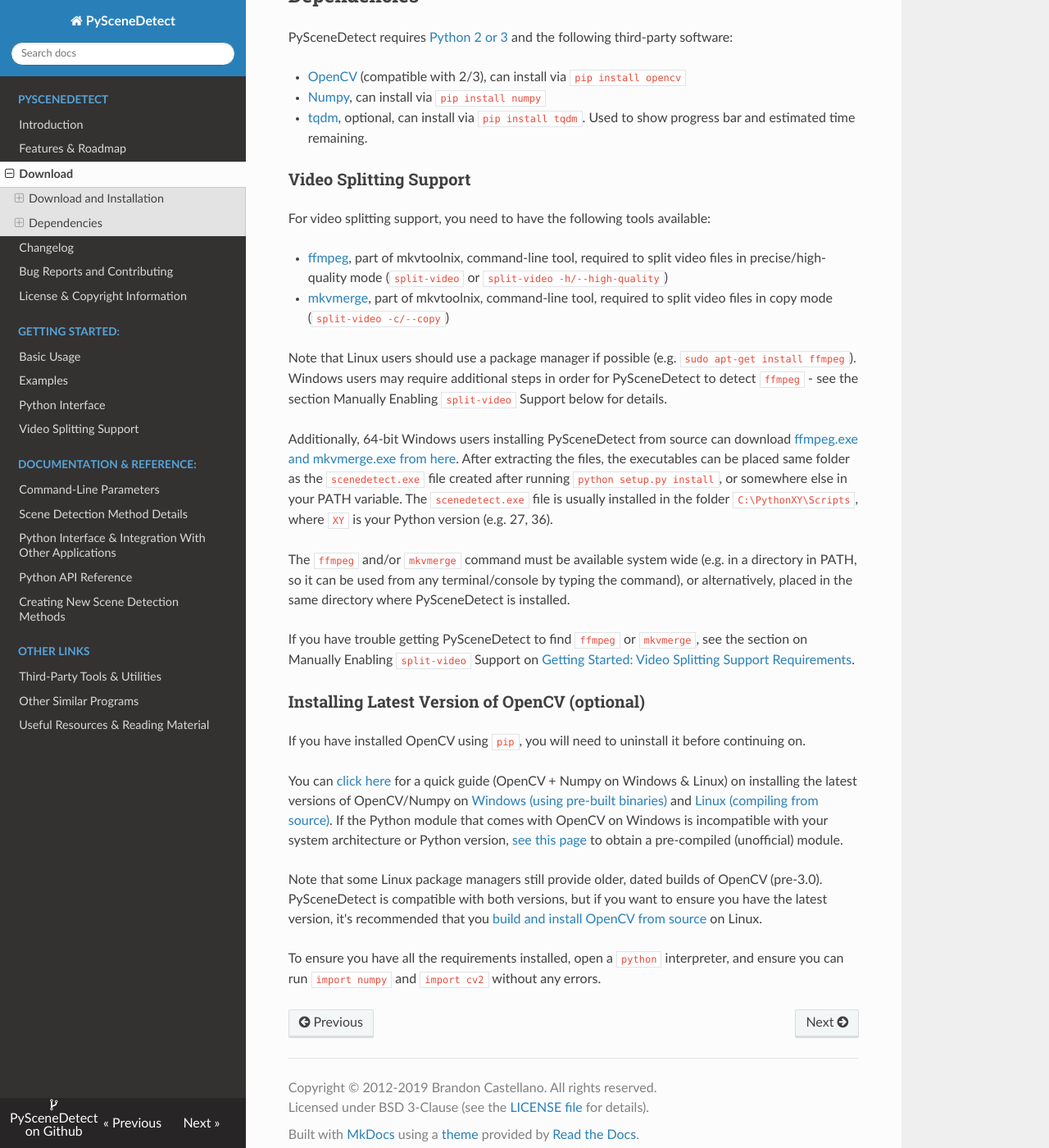
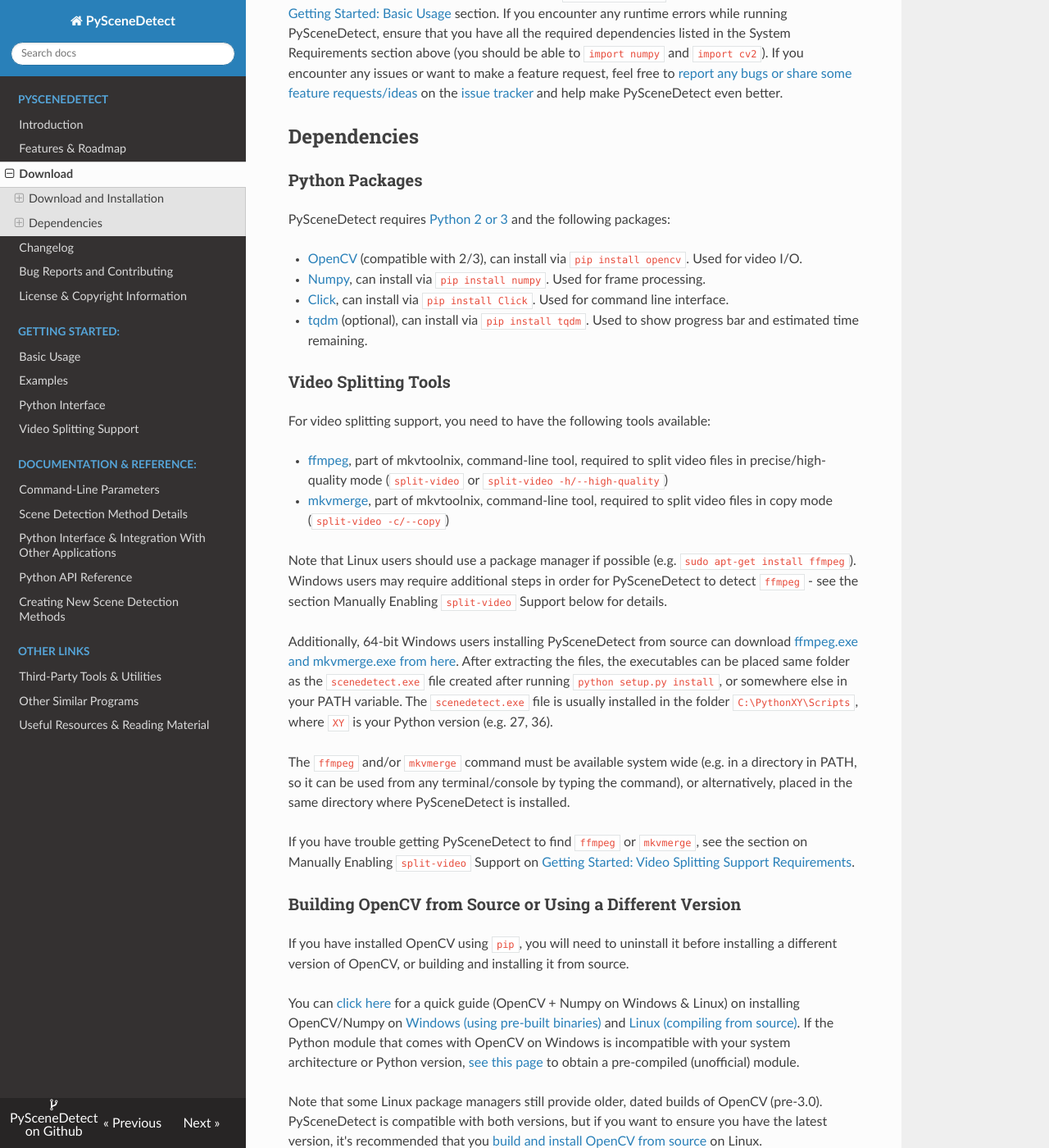
Before and after one commit to vovamushak/PySceneDetect, an MkDocs documentation site: the page built from docs/download.md, in a window 1280 px wide and 1400 px high, scrolled down 1335 px. Shown: the whole window at 82% size. Built offline with MkDocs 1.6.1, drawn with Linux system fonts in a browser that asks for light colours; nearby versions of some CDN libraries; old or Windows-style settings are respelled for this version of MkDocs; some of the changed text lies outside the part shown.

Commit message:
Add opencv as an extra dependency.  Update download page.  See #111.

```diff
--- a/docs/download.md
+++ b/docs/download.md
@@ -10,10 +10,13 @@ PySceneDetect is compatible with both Python 2 and 3.  Note that Python 3 usuall
 ### Install via pip &nbsp; <span class="wy-text-neutral"><span class="fa fa-windows"></span> &nbsp; <span class="fa fa-linux"></span> &nbsp; <span class="fa fa-apple"></span></span></h3>
 
 <div class="important">
-&nbsp;<br/>
-<h3 class="wy-text-neutral"><span class="fa fa-forward wy-text-info"></span> <tt>pip install scenedetect</tt></h3></div>
+<h4 class="wy-text-neutral">Including all dependencies:</h4>
+<h3 class="wy-text-neutral"><span class="fa fa-forward wy-text-info"></span> <tt>pip install scenedetect[opencv,progress_bar]</tt></h3>
+<h4 class="wy-text-neutral">Without extras (OpenCV installation required):</h4>
+<h3 class="wy-text-neutral"><span class="fa fa-forward wy-text-info"></span> <tt>pip install scenedetect</tt></h3>
+</div>
 
-PySceneDetect is available via `pip` as [the `scenedetect` package](https://pypi.org/project/scenedetect/).
+PySceneDetect is available via `pip` as [the `scenedetect` package](https://pypi.org/project/scenedetect/).  See below for instructions on installing a non-pip version of OpenCV.  To ensure you have all the requirements installed, open a `python` interpreter, and ensure you can run `import cv2` without any errors.
 
 ### Python Installer (All Platforms) &nbsp; <span class="wy-text-neutral"><span class="fa fa-windows"></span> &nbsp; <span class="fa fa-linux"></span> &nbsp; <span class="fa fa-apple"></span></span></h3>
 
@@ -38,13 +41,16 @@ To get familiar with PySceneDetect, try running `scenedetect help`, or continue
 
 ## Dependencies
 
-PySceneDetect requires [Python 2 or 3](https://www.python.org/) and the following third-party software:
+### Python Packages
 
- - [OpenCV](http://opencv.org/) (compatible with 2/3), can install via `pip install opencv`
- - [Numpy](http://sourceforge.net/projects/numpy/), can install via `pip install numpy`
- - [tqdm](https://github.com/tqdm/tqdm), optional, can install via `pip install tqdm`. Used to show progress bar and estimated time remaining.
+PySceneDetect requires [Python 2 or 3](https://www.python.org/) and the following packages:
 
-### Video Splitting Support
+ - [OpenCV](http://opencv.org/) (compatible with 2/3), can install via `pip install opencv`. Used for video I/O.
+ - [Numpy](https://numpy.org/), can install via `pip install numpy`. Used for frame processing.
+ - [Click](https://click.palletsprojects.com), can install via `pip install Click`. Used for command line interface.
+ - [tqdm](https://github.com/tqdm/tqdm) (optional), can install via `pip install tqdm`. Used to show progress bar and estimated time remaining.
+
+### Video Splitting Tools
 
 For video splitting support, you need to have the following tools available:
 
@@ -59,11 +65,11 @@ The `ffmpeg` and/or `mkvmerge` command must be available system wide (e.g. in a
 
 If you have trouble getting PySceneDetect to find `ffmpeg` or `mkvmerge`, see the section on Manually Enabling `split-video` Support on [Getting Started: Video Splitting Support Requirements](examples/video-splitting).
 
-### Installing Latest Version of OpenCV (optional)
+### Building OpenCV from Source or Using a Different Version
 
-If you have installed OpenCV using `pip`, you will need to uninstall it before continuing on.
+If you have installed OpenCV using `pip`, you will need to uninstall it before installing a different version of OpenCV, or building and installing it from source.
 
-You can [click here](http://breakthrough.github.io/Installing-OpenCV/) for a quick guide (OpenCV + Numpy on Windows & Linux) on installing the latest versions of OpenCV/Numpy on [Windows (using pre-built binaries)](http://breakthrough.github.io/Installing-OpenCV/#installing-on-windows-pre-built-binaries) and [Linux (compiling from source)](http://breakthrough.github.io/Installing-OpenCV/#installing-on-linux-compiling-from-source).  If the Python module that comes with OpenCV on Windows is incompatible with your system architecture or Python version, [see this page](http://www.lfd.uci.edu/~gohlke/pythonlibs/#opencv) to obtain a pre-compiled (unofficial) module.
+You can [click here](http://breakthrough.github.io/Installing-OpenCV/) for a quick guide (OpenCV + Numpy on Windows & Linux) on installing OpenCV/Numpy on [Windows (using pre-built binaries)](http://breakthrough.github.io/Installing-OpenCV/#installing-on-windows-pre-built-binaries) and [Linux (compiling from source)](http://breakthrough.github.io/Installing-OpenCV/#installing-on-linux-compiling-from-source).  If the Python module that comes with OpenCV on Windows is incompatible with your system architecture or Python version, [see this page](http://www.lfd.uci.edu/~gohlke/pythonlibs/#opencv) to obtain a pre-compiled (unofficial) module.
 
 Note that some Linux package managers still provide older, dated builds of OpenCV (pre-3.0).  PySceneDetect is compatible with both versions, but if you want to ensure you have the latest version, it's recommended that you [build and install OpenCV from source](http://breakthrough.github.io/Installing-OpenCV/#installing-on-linux-compiling-from-source) on Linux.
 
--- a/setup.py
+++ b/setup.py
@@ -44,21 +44,21 @@ def get_requires():
     """ Get Requires: Returns a list of required packages. """
     return [
         'Click',
-        'numpy',
-        'opencv-python'
+        'numpy'
     ]
 
 def get_extra_requires():
     # type: () -> Dict[str, List[str]]
     """ Get Extra Requires: Returns a list of extra/optional packages. """
     return {
+        'opencv': ['opencv-python'],
         'progress_bar': ['tqdm']
     }
 
 
 setup(
     name='scenedetect',
-    version='0.5.1',
+    version='0.5.1.1',
     description="A cross-platform, OpenCV-based video scene detection program and Python library. ",
     long_description=open('package-info.rst').read(),
     author='Brandon Castellano',
```
